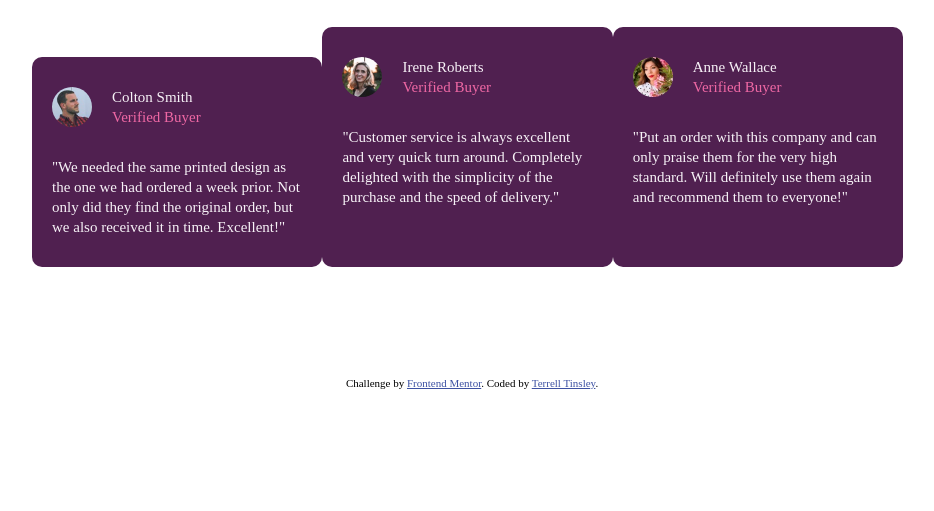
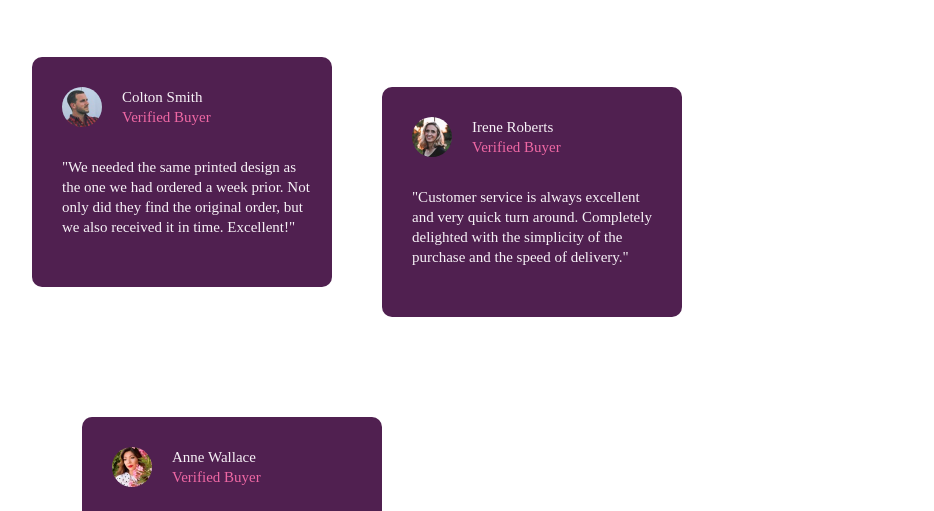
Before and after one commit to TRellTins/social-proof, a plain HTML site: page index.html in a window 1280 px wide. Shown: the part 289-800 px from the top of the page, without its empty margins (168-1102 px from the left). Drawn offline with Linux system fonts and the light colour scheme.

Commit message:
trying to fix desktop view
cleaned up some code to make easier to read, and removed unnecessary code. Still trying to fix desktop view.

```diff
--- a/index.html
+++ b/index.html
@@ -66,12 +66,8 @@
         font-weight: 700;
         font-size: 15px;
       }
-      .reviews:nth-of-type(1) {
-        margin-bottom: 10px;
-      }
-      .reviews:nth-of-type(2) {
-        margin-bottom: 10px;
-      }
+      .reviews:nth-of-type(1),
+      .reviews:nth-of-type(2),
       .reviews:nth-of-type(3) {
         margin-bottom: 10px;
       }
@@ -86,9 +82,7 @@
         margin-bottom: 10px;
         margin-top: 30px;
       }
-      .written-reviews:nth-of-type(2) {
-        margin-bottom: 10px;
-      }
+      .written-reviews:nth-of-type(2),
       .written-reviews:nth-of-type(3) {
         margin-bottom: 10px;
       }
@@ -166,15 +160,24 @@
         #written-reviews-cont {
           display: flex;
           flex-wrap: wrap;
+
         }
-        #written-reviews-one {
+        .written-reviews {
          flex-basis: 33%;
+         padding: 30px 30px;
+         width: 300px;
+         height: 230px;
         }
-        #written-reviews-two {
-          flex-basis: 33%;
+        .written-reviews:nth-of-type(2){
+          margin-top: 60px;
+          margin-left: 50px;
         }
-        #written-reviews-three {
-          flex-basis: 33%;
+        .written-reviews:nth-of-type(3) {
+          margin-top: 90px;
+          margin-left: 50px;
+        }
+        .written-reviews p {
+          width: 250px;
         }
       }
     </style>
@@ -206,7 +209,7 @@
       </div>
 
       <div id="written-reviews-cont">
-        <div class="written-reviews" id="written-reviews-one">
+        <div class="written-reviews">
           <div class="review-profile">
             <img class="profile-img" src="images/image-colton.jpg" alt="">
             <p class="review-name">Colton Smith<br><span>Verified Buyer</span></p>
@@ -215,7 +218,7 @@
           Not only did they find the original order, but we also received it in time.
           Excellent!"</p>
         </div>
-        <div class="written-reviews" id="written-reviews-two">
+        <div class="written-reviews">
           <div class="review-profile">
             <img class="profile-img" src="images/image-irene.jpg" alt="">
             <p class="review-name">Irene Roberts<br><span>Verified Buyer</span></p>
@@ -223,7 +226,7 @@
           <p class="review-text">"Customer service is always excellent and very quick turn around. Completely
           delighted with the simplicity of the purchase and the speed of delivery."</p>
         </div>
-        <div class="written-reviews" id="written-reviews-one">
+        <div class="written-reviews">
           <div class="review-profile">
             <img class="profile-img" src="images/image-anne.jpg" alt="">
             <p class="review-name">Anne Wallace<br><span>Verified Buyer</span></p>
```
